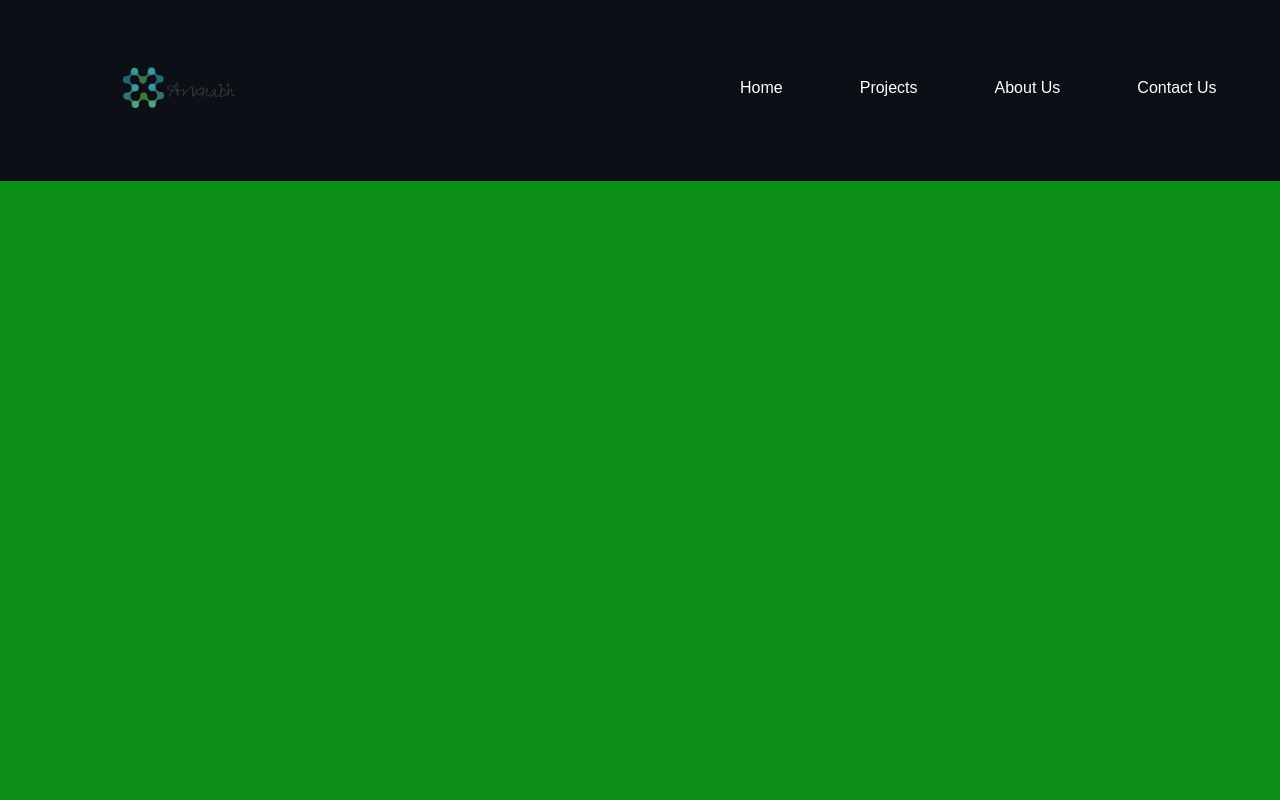
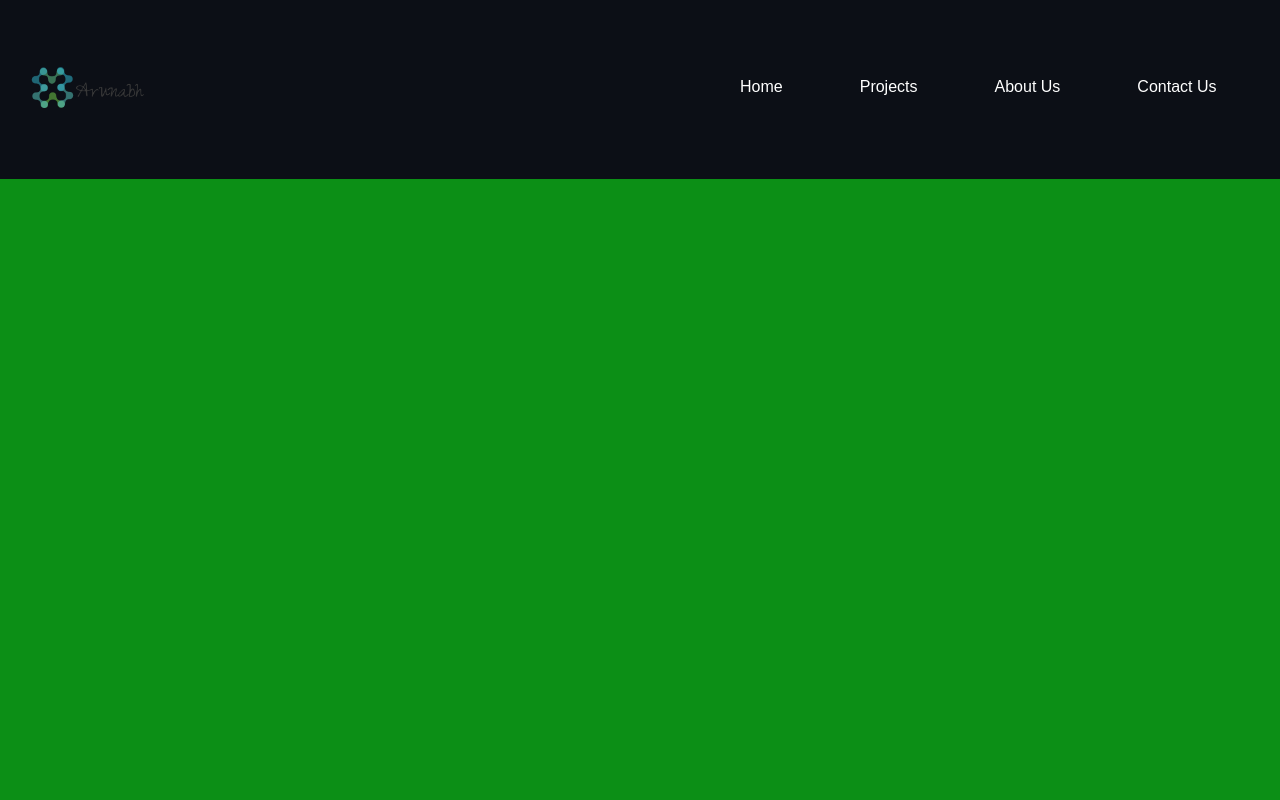
Before and after one commit to iamarun0246/iamarun0246.github.io, a plain HTML site: page index.html in a window 1280 px wide. Shown: the top 800 px of the page. Drawn offline with Linux system fonts and the light colour scheme.

Commit message:
updated.

```diff
--- a/css/style.css
+++ b/css/style.css
@@ -13,20 +13,6 @@ body{
     font-family: 'Rubik', sans-serif;
     font-weight: 300;
     margin: 0;
-}
-
-.heading{
-    text-align: center;
-}
-
-.heading span{
-    font-weight: 500;
-    font-size: 25px;
-}
-
-.heading a{
-    text-decoration: none;
-    color: chartreuse;
 }
 
 section{
--- a/index.html
+++ b/index.html
@@ -30,8 +30,7 @@
     <link rel="icon" href="/assets/logo.png" type="image/x-icon">
 </head>
 
-<body>
-    <nav>
+<body><header><nav>
         <div class="heading">
             <span><a href="#" aria-label="Arunabh"><img src="/assets/logo.png" alt="Arunabh" width="125"
                         height="125" background-color="#FFF"></a></span>
@@ -50,7 +49,8 @@
         <section id="projects" style="--color: #ffab0e"></section>
         <section id="about" style="--color: #ff1576"></section>
         <section id="contact" style="--color: #b700ff"></section>
-    </main>
+    </main></header>
+
 
 </body>
 
```
